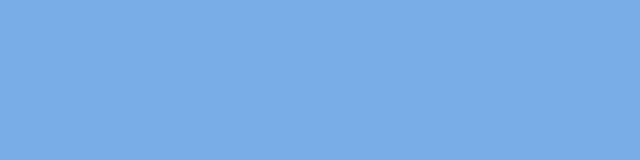
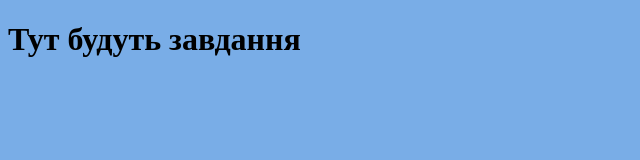
Before and after one commit to Buiama/Kursach, a plain HTML site: page leftFrame.html in a window 1280 px wide. Shown: the whole page, without its empty margins (0-640 px from the left). Drawn offline with Linux system fonts and the light colour scheme.

Commit message:
Update leftFrame.html

```diff
--- a/leftFrame.html
+++ b/leftFrame.html
@@ -10,5 +10,7 @@
 	</style>
 </head>
 <body>
-
+	<div>
+		<h1>Тут будуть завдання</h1>
+	</div>
 </body>
```
